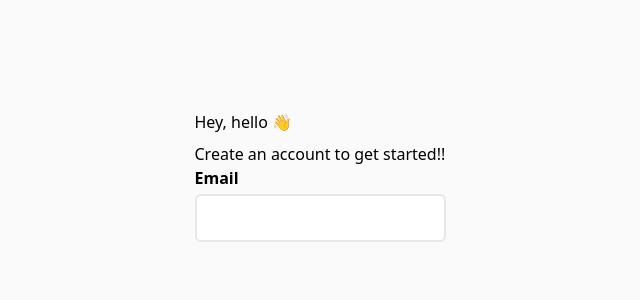
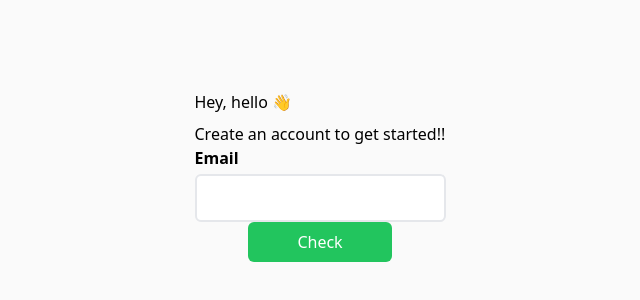
Before and after one commit to Anurag-Kochar-1/GUVI_Geek_Internship_Task, a React (Vite) app in the folder front-end/: page /signup in a window 1280 px wide. Shown: the part 224-524 px from the top of the page, without its empty margins (320-960 px from the left). Built offline with nearby package versions, Linux system fonts and the light colour scheme.

Commit message:
Add: Button component

```diff
--- a/front-end/package.json
+++ b/front-end/package.json
@@ -12,6 +12,7 @@
     "axios": "^1.3.4",
     "react": "^18.2.0",
     "react-dom": "^18.2.0",
+    "react-icons": "^4.8.0",
     "react-router-dom": "^6.9.0"
   },
   "devDependencies": {
--- /dev/null
+++ b/front-end/src/components/AppForm/AppForm.tsx
@@ -0,0 +1,9 @@
+import React from 'react'
+
+const AppForm = () => {
+  return (
+    <div>AppForm</div>
+  )
+}
+
+export default AppForm
--- /dev/null
+++ b/front-end/src/components/Button/Button.tsx
@@ -0,0 +1,66 @@
+import React from "react";
+import { AiOutlineLoading3Quarters } from "react-icons/ai";
+
+interface IButtonProps {
+  children: React.ReactNode;
+  variant: string;
+  disabled?: boolean;
+  loading?: boolean;
+  hidden?: boolean;
+  onClick?: any;
+  size: string;
+  leftIcon?: React.ReactNode;
+  rightIcon?: React.ReactNode;
+}
+
+const Button = ({
+  children,
+  variant,
+  disabled,
+  loading,
+  hidden,
+  onClick,
+  leftIcon,
+  rightIcon,
+}: IButtonProps) => {
+  const isButtonDisabled = () => {
+    if (disabled) {
+      return `cursor-not-allowed`;
+    }
+  };
+
+  const getButtonStyles = () => {
+    return ``;
+  };
+
+  return (
+    <button
+      hidden={hidden}
+      disabled={disabled}
+      title="button"
+      type="button"
+      onClick={!loading && !disabled ? onClick : null}
+      className={`
+            w-36 h-10 p-4 bg-brand text-white flex justify-center items-center rounded-md space-x-1
+            ${isButtonDisabled()}
+            `}
+    >
+      {!loading && leftIcon && <span> {leftIcon} </span>}
+      {!loading && (
+        <span className="font-libreFranklin font-normal text-base">
+          {" "}
+          {children}{" "}
+        </span>
+      )}
+      {!loading && rightIcon && <span> {rightIcon} </span>}
+      {loading && (
+        <AiOutlineLoading3Quarters
+          size={"1.2rem"}
+          className="text-white animate-spin"
+        />
+      )}
+    </button>
+  );
+};
+
+export default Button;
--- a/front-end/src/pages/SignUpPage/SignUpPage.tsx
+++ b/front-end/src/pages/SignUpPage/SignUpPage.tsx
@@ -1,3 +1,4 @@
+import Button from "../../components/Button/Button";
 import TextField from "../../components/TextField/TextField";
 
 const SignUpPage = () => {
@@ -15,6 +16,8 @@ const SignUpPage = () => {
           label="Email"
           name="Email"
         />
+
+        <Button variant="a" size="">  Check </Button>
       </section>
     </main>
   );
```
Also changed, not shown: 1 other file (tests, documents, lock files or other folders).
